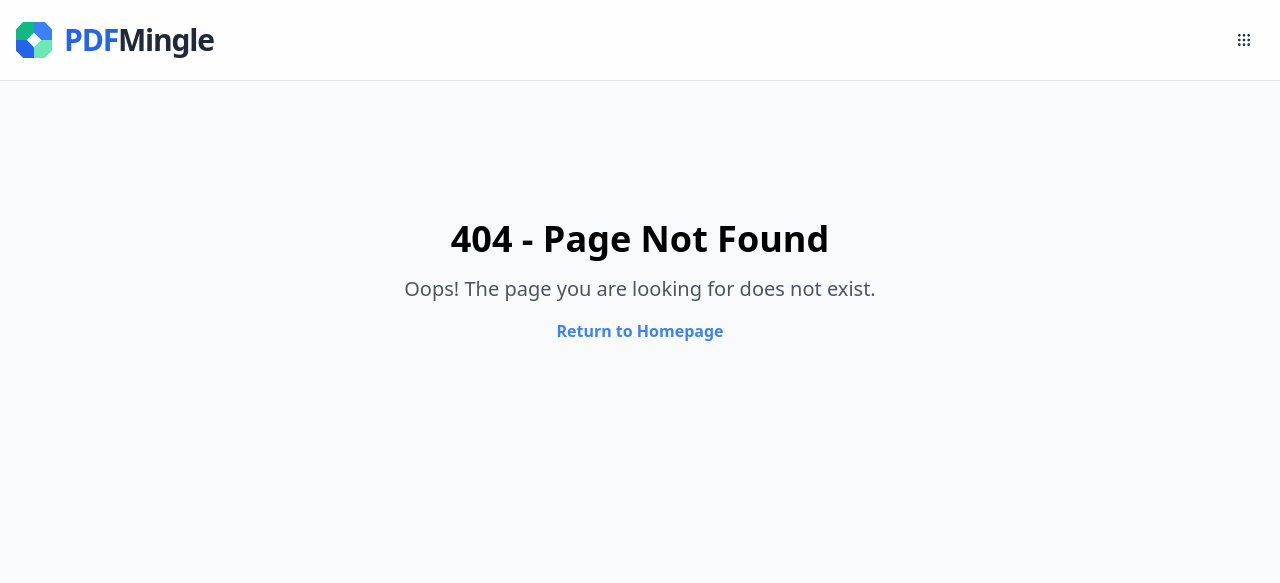
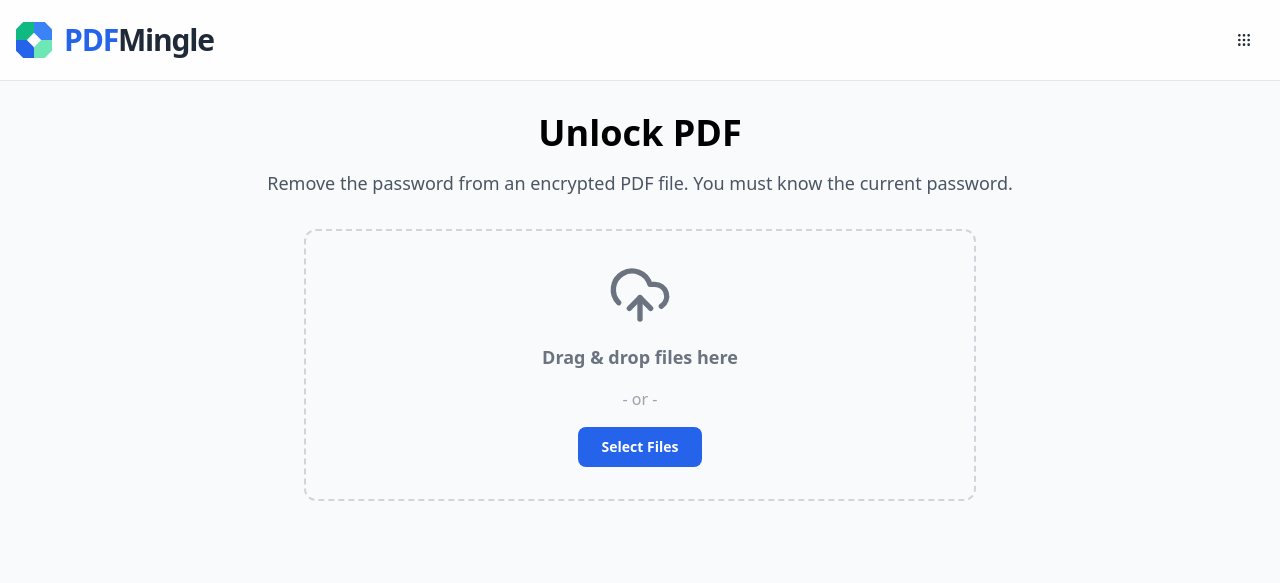
Before and after one commit to widhia-solanki/Pdfmingle, a Next.js app: page /unlock-pdf in a window 1280 px wide. Before the commit this address had no page. Shown: the top 583 px of the page. Built offline with nearby package versions, Linux system fonts and the light colour scheme.

Commit message:
Create unlock-pdf.tsx

```diff
--- /dev/null
+++ b/src/pages/unlock-pdf.tsx
@@ -0,0 +1,160 @@
+// src/pages/unlock-pdf.tsx
+
+import React, { useState, useCallback } from 'react';
+import { NextPage } from 'next';
+import Head from 'next/head';
+import { ToolUploader } from '@/components/ToolUploader';
+import { ToolProcessor } from '@/components/ToolProcessor';
+import { ToolDownloader } from '@/components/ToolDownloader';
+import PDFPreviewer from '@/components/PDFPreviewer';
+import { Button } from '@/components/ui/button';
+import { Input } from '@/components/ui/input';
+import { Label } from '@/components/ui/label';
+import { unlockPdf } from '@/lib/pdf/unlock';
+import { KeyRound, Eye, EyeOff } from 'lucide-react';
+import { Card, CardContent, CardHeader, CardTitle } from '@/components/ui/card';
+
+type Status = 'idle' | 'options' | 'processing' | 'success' | 'error';
+
+const UnlockPdfPage: NextPage = () => {
+  const [status, setStatus] = useState<Status>('idle');
+  const [file, setFile] = useState<File | null>(null);
+  const [password, setPassword] = useState('');
+  const [error, setError] = useState<string | null>(null);
+  const [downloadUrl, setDownloadUrl] = useState<string>('');
+  const [processedFileName, setProcessedFileName] = useState('');
+  const [showPassword, setShowPassword] = useState(false);
+
+  const handleFilesSelected = (selectedFiles: File[]) => {
+    if (selectedFiles.length > 0) {
+      setFile(selectedFiles[0]);
+      setStatus('options');
+      setError(null);
+    } else {
+      setFile(null);
+      setStatus('idle');
+    }
+  };
+
+  const handleStartOver = useCallback(() => {
+    if (downloadUrl) URL.revokeObjectURL(downloadUrl);
+    setFile(null);
+    setPassword('');
+    setError(null);
+    setStatus('idle');
+    setDownloadUrl('');
+    setProcessedFileName('');
+  }, [downloadUrl]);
+
+  const handleProcess = async () => {
+    if (!file) {
+      setError("Please select a file.");
+      return;
+    }
+    if (!password) {
+      setError("Please enter the password for the PDF.");
+      return;
+    }
+    setError(null);
+    setStatus('processing');
+    try {
+      const processed = await unlockPdf(file, password);
+      const blob = new Blob([processed], { type: 'application/pdf' });
+      const url = URL.createObjectURL(blob);
+      setDownloadUrl(url);
+      setProcessedFileName(`unlocked_${file.name}`);
+      setStatus('success');
+    } catch (err: any) {
+      // The error from unlockPdf is user-friendly
+      setError(err.message);
+      setStatus('options'); // Go back to the options screen to let the user retry
+    }
+  };
+
+  const isProcessButtonDisabled = !password;
+
+  return (
+    <>
+      <Head>
+        <title>Unlock PDF - Remove Password from PDF</title>
+        <meta name="description" content="Remove the password from your protected PDF file if you know the password. Fast, client-side, and secure." />
+      </Head>
+      <div className="container mx-auto px-4 py-8">
+        <h1 className="text-4xl font-bold text-center mb-4">Unlock PDF</h1>
+        <p className="text-lg text-gray-600 text-center mb-8">
+          Remove the password from an encrypted PDF file. You must know the current password.
+        </p>
+
+        {status === 'idle' && (
+            <div className="max-w-4xl mx-auto">
+                <ToolUploader
+                    onFilesSelected={handleFilesSelected}
+                    acceptedFileTypes={{ 'application/pdf': ['.pdf'] }}
+                    selectedFiles={file ? [file] : []}
+                    isMultiFile={false}
+                    error={error}
+                    onProcess={() => {}}
+                    actionButtonText=""
+                />
+            </div>
+        )}
+
+        {status === 'options' && file && (
+             <div className="w-full max-w-4xl mx-auto grid md:grid-cols-2 gap-8 items-start">
+                <div className="md:sticky md:top-24">
+                  <h2 className="text-2xl font-bold mb-4 text-center md:text-left">File to Unlock</h2>
+                  <PDFPreviewer file={file} index={0} onRemove={handleStartOver} />
+                </div>
+                <Card>
+                    <CardHeader>
+                        <CardTitle className="flex items-center gap-2"><KeyRound /> Enter Password</CardTitle>
+                    </CardHeader>
+                    <CardContent className="space-y-6">
+                        <div className="space-y-2">
+                            <Label htmlFor="password">PDF Password</Label>
+                            <div className="relative">
+                                <Input
+                                    id="password"
+                                    type={showPassword ? 'text' : 'password'}
+                                    value={password}
+                                    onChange={(e) => setPassword(e.target.value)}
+                                    placeholder="Enter the current password"
+                                />
+                                <Button variant="ghost" size="icon" className="absolute top-0 right-0 h-full" onClick={() => setShowPassword(!showPassword)}>
+                                    {showPassword ? <EyeOff className="h-4 w-4" /> : <Eye className="h-4 w-4" />}
+                                </Button>
+                            </div>
+                        </div>
+
+                        {error && <p className="text-red-500 text-sm font-medium">{error}</p>}
+
+                        <Button size="lg" onClick={handleProcess} className="w-full bg-red-500 hover:bg-red-600 text-white" disabled={isProcessButtonDisabled}>
+                           Unlock PDF
+                        </Button>
+                    </CardContent>
+                </Card>
+             </div>
+        )}
+
+        {status === 'processing' && <ToolProcessor />}
+
+        {status === 'success' && (
+          <ToolDownloader
+            downloadUrl={downloadUrl}
+            filename={processedFileName}
+            onStartOver={handleStartOver}
+          />
+        )}
+
+        {status === 'error' && ( // This state is now less likely but kept for safety
+            <div className="text-center p-8">
+              <p className="text-red-500 font-semibold mb-4">{error}</p>
+              <Button onClick={handleStartOver} variant="outline">Try Again</Button>
+            </div>
+        )}
+      </div>
+    </>
+  );
+};
+
+export default UnlockPdfPage;
```
